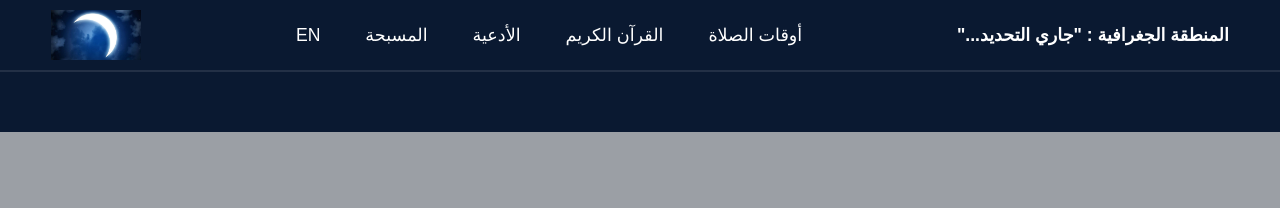
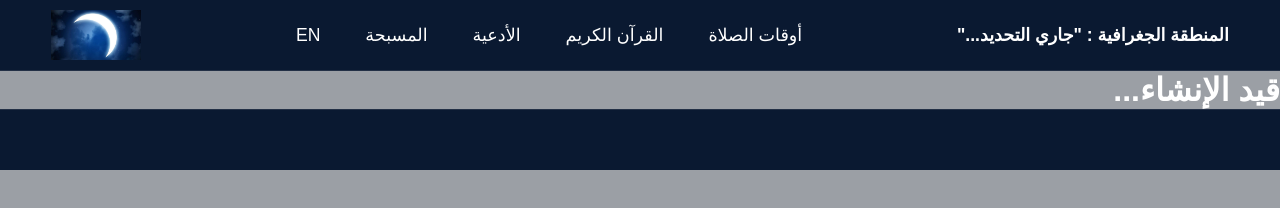
Before and after one commit to unionofatoms/Almawaqeeeet, a plain HTML site: page dua.html in a window 1280 px wide. Drawn offline with Linux system fonts and the light colour scheme.

Commit message:
Update dua.html

```diff
--- a/dua.html
+++ b/dua.html
@@ -3,7 +3,7 @@
 <head>
     <meta charset="UTF-8">
     <meta name="viewport" content="width=device-width, initial-scale=1.0">
-    <title>دعاء</title>
+    <title>الأدعية</title>
     <link rel="stylesheet" href="style.css">
 </head>
 <body>
@@ -47,8 +47,10 @@
         </div>
         <div class="pull-bar" id="pull-bar"><div></div></div>
     </header>
+        <h1>قيد الإنشاء...</h1>
 <footer>
 
 </footer>
 </body>
+
 </html>
```
